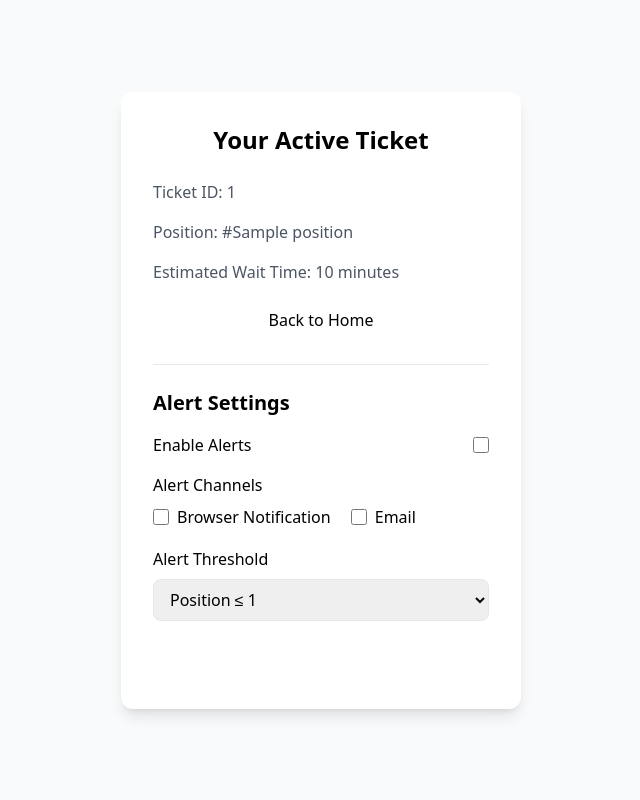
After one commit to najlasadek/NexTurn, a Flask app: template templates/ticket.html in a window 1280 px wide. The commit adds this page. Shown: the whole page, without its empty margins (319-959 px from the left). Run offline with Flask 3, Linux system fonts and the light colour scheme; the template is opened without the code that fills it: most values are stand-ins (such as "Sample title", 1, 10 or a date in 2020); some libraries are stand-ins or nearby versions.

Commit message:
"Add ticket handling and object access in queue system >> >> - Add ticket object access >> - Added missing fields to Ticket class (eta and alerts_sent) >> - Updated join_queue and show_ticket routes"

```diff
--- /dev/null
+++ b/app.py
@@ -0,0 +1,152 @@
+from flask import Flask, render_template, session, redirect, url_for, flash, request, send_from_directory
+from datetime import datetime
+import uuid
+import os
+import smtplib
+from email.mime.text import MIMEText
+
+app = Flask(__name__)
+app.config['STATIC_FOLDER'] = os.path.join(os.path.dirname(os.path.abspath(__file__)), 'static')
+app.static_folder = 'static'
+app.template_folder = 'templates'
+app.secret_key = 'your-secret-key'
+
+class Ticket:
+    def __init__(self, id, position):
+        self.id = id
+        self.position = position
+        self.alerts_enabled = False
+        self.alert_threshold = 0
+        self.alert_channels = []
+        self.email = None
+        self.eta = 0  # Add this field
+        self.alerts_sent = False  # Add this field
+
+class Queue:
+    def __init__(self):
+        self.tickets = {}
+        self.position_counter = 0
+
+    def join_queue(self, email=None):
+        if 'ticket_id' in session and session['ticket_id'] in self.tickets:
+            return None
+
+        ticket_id = str(uuid.uuid4())
+        self.position_counter += 1
+        ticket = Ticket(ticket_id, self.position_counter)
+        ticket.email = email
+        ticket.eta = self.calculate_eta(ticket.position)  # Calculate ETA
+        self.tickets[ticket_id] = ticket
+        return ticket
+
+    def calculate_eta(self, position):
+        # Implement your ETA calculation logic here
+        return position * 5  # Simple example: 5 minutes per person
+
+    def update_alerts(self, ticket_id, enabled, threshold=3, channels=None):
+        if ticket_id in self.tickets:
+            ticket = self.tickets[ticket_id]
+            ticket.alerts_enabled = enabled
+            ticket.alert_threshold = threshold
+            ticket.alert_channels = channels or []
+            return True
+        return False
+
+    def check_and_send_alerts(self):
+        for ticket in self.tickets.values():
+            if (ticket.alerts_enabled and
+                ticket.position <= ticket.alert_threshold and
+                not ticket.alerts_sent):
+                self.send_alert(ticket)
+                ticket.alerts_sent = True
+
+    def send_alert(self, ticket):
+        message = f"Your turn is approaching! You are position #{ticket.position} in the queue."
+        if 'browser' in ticket.alert_channels:
+            # Implementation for browser notification would go here
+            pass
+        if 'email' in ticket.alert_channels and ticket.email:
+            self.send_email_alert(ticket.email, message)
+
+    def send_email_alert(self, email, message):
+        # Add your email sending logic here
+        pass
+
+queue = Queue()
+
+@app.route('/')
+def home():
+    return render_template('index.html')
+
+@app.route('/favicon.ico')
+def favicon():
+    return send_from_directory(app.static_folder, 'logo.jpg')
+
+@app.route('/login', methods=['GET', 'POST'])
+def login():
+    if request.method == 'POST':
+        email = request.form.get('email')
+        password = request.form.get('password')
+        # Add login logic here
+        session['user'] = email
+        return redirect(url_for('home'))
+    return render_template('login.html')
+
+@app.route('/signup', methods=['GET', 'POST'])
+def signup():
+    if request.method == 'POST':
+        # Add signup logic here
+        return redirect(url_for('login'))
+    return render_template('signup.html')
+
+@app.route('/join-queue')
+def join_queue():
+    if 'ticket_id' in session and session['ticket_id'] in queue.tickets:
+        return redirect(url_for('show_ticket'))
+
+    ticket = queue.join_queue(session.get('user'))
+    if ticket:
+        session['ticket_id'] = ticket.id  # Access id as property, not dict key
+        return redirect(url_for('show_ticket'))
+    return redirect(url_for('home'))
+
+@app.route('/ticket')
+def show_ticket():
+    if 'ticket_id' not in session or session['ticket_id'] not in queue.tickets:
+        flash('No active ticket found')
+        return redirect(url_for('home'))
+
+    ticket = queue.tickets[session['ticket_id']]
+    ticket_data = {
+        'id': ticket.id,
+        'position': ticket.position,
+        'eta': ticket.eta,
+        'alerts_enabled': ticket.alerts_enabled,
+        'alert_threshold': ticket.alert_threshold,
+        'alert_channels': ticket.alert_channels
+    }
+    return render_template('ticket.html', ticket=ticket_data)
+
+@app.route('/ticket/alerts', methods=['POST'])
+def update_alerts():
+    if 'ticket_id' not in session:
+        return redirect(url_for('home'))
+
+    ticket_id = session['ticket_id']
+    enabled = request.form.get('enabled') == 'true'
+    threshold = int(request.form.get('threshold', 3))
+    channels = request.form.getlist('channels')
+
+    if queue.update_alerts(ticket_id, enabled, threshold, channels):
+        flash('Alert preferences updated successfully')
+    else:
+        flash('Failed to update alert preferences')
+
+    return redirect(url_for('show_ticket'))
+
+@app.route('/static/<path:filename>')
+def serve_static(filename):
+    return send_from_directory(app.config['STATIC_FOLDER'], filename)
+
+if __name__ == '__main__':
+    app.run(debug=True)
--- /dev/null
+++ b/templates/ticket.html
@@ -0,0 +1,70 @@
+<!DOCTYPE html>
+<html>
+<head>
+    <title>Your Ticket</title>
+    <script src="https://cdn.tailwindcss.com"></script>
+    <link rel="icon" href="{{ url_for('static', filename='logo.jpg') }}" />
+</head>
+<body class="bg-gray-50 min-h-screen flex items-center justify-center">
+    <div class="container mx-auto p-6 max-w-md">
+        <div class="bg-white rounded-xl shadow-lg p-8">
+            <h1 class="text-2xl font-bold text-primary mb-6 text-center">Your Active Ticket</h1>
+            <div class="ticket-info space-y-4">
+                <p class="text-gray-600">Ticket ID: <span class="font-medium">{{ ticket.id }}</span></p>
+                <p class="text-gray-600">Position: <span class="font-medium">#{{ ticket.position }}</span></p>
+                <p class="text-gray-600">Estimated Wait Time: <span class="font-medium">{{ ticket.eta }} minutes</span></p>
+            </div>
+            <a href="{{ url_for('home') }}" class="mt-6 block text-center text-accent2 hover:text-primary">Back to Home</a>
+
+            <div class="mt-8 border-t pt-6">
+                <h2 class="text-xl font-semibold mb-4">Alert Settings</h2>
+                <form action="{{ url_for('update_alerts') }}" method="POST" class="space-y-4">
+                    <div class="flex items-center justify-between">
+                        <label class="font-medium">Enable Alerts</label>
+                        <input type="checkbox" name="enabled" value="true"
+                               {% if ticket.alerts_enabled %}checked{% endif %}
+                               class="h-4 w-4 text-accent2">
+                    </div>
+
+                    <div class="space-y-2">
+                        <label class="block font-medium">Alert Channels</label>
+                        <div class="space-x-4">
+                            <label class="inline-flex items-center">
+                                <input type="checkbox" name="channels" value="browser"
+                                       {% if 'browser' in ticket.alert_channels %}checked{% endif %}
+                                       class="h-4 w-4 text-accent2">
+                                <span class="ml-2">Browser Notification</span>
+                            </label>
+                            <label class="inline-flex items-center">
+                                <input type="checkbox" name="channels" value="email"
+                                       {% if 'email' in ticket.alert_channels %}checked{% endif %}
+                                       class="h-4 w-4 text-accent2">
+                                <span class="ml-2">Email</span>
+                            </label>
+                        </div>
+                    </div>
+
+                    <div>
+                        <label class="block font-medium mb-2">Alert Threshold</label>
+                        <select name="threshold" class="w-full border rounded-lg px-3 py-2">
+                            <option value="1" {% if ticket.alert_threshold == 1 %}selected{% endif %}>Position ≤ 1</option>
+                            <option value="3" {% if ticket.alert_threshold == 3 %}selected{% endif %}>Position ≤ 3</option>
+                            <option value="5" {% if ticket.alert_threshold == 5 %}selected{% endif %}>Position ≤ 5</option>
+                        </select>
+                    </div>
+
+                    <button type="submit" class="w-full bg-accent2 text-white py-2 rounded-lg hover:bg-accent1">
+                        Save Alert Preferences
+                    </button>
+                </form>
+
+                {% if ticket.alerts_enabled %}
+                <div class="mt-4 p-3 bg-green-50 text-green-700 rounded-lg">
+                    Alert scheduled: when position ≤ {{ ticket.alert_threshold }}
+                </div>
+                {% endif %}
+            </div>
+        </div>
+    </div>
+</body>
+</html>
```
Also changed, not shown: static/style.css (added, +32 -0 lines), templates/index.html (renamed from index.html, +4 -4 lines), templates/login.html (renamed from login.html, +6 -6 lines), templates/signup.html (renamed from signup.html, +8 -8 lines), utils/background_tasks.py (added, +28 -0 lines), utils/notifications.py (added, +37 -0 lines), 1 other file.
